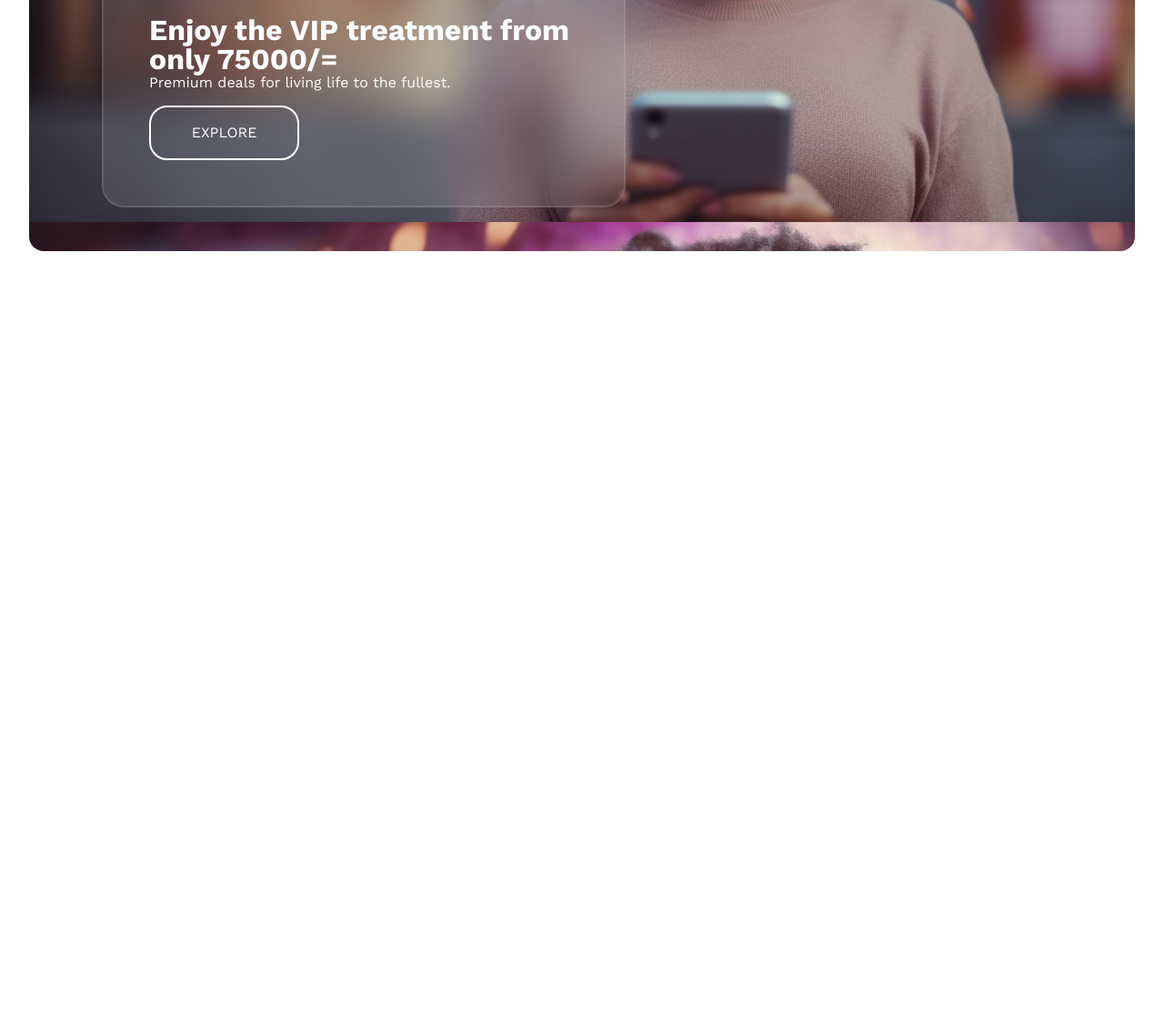
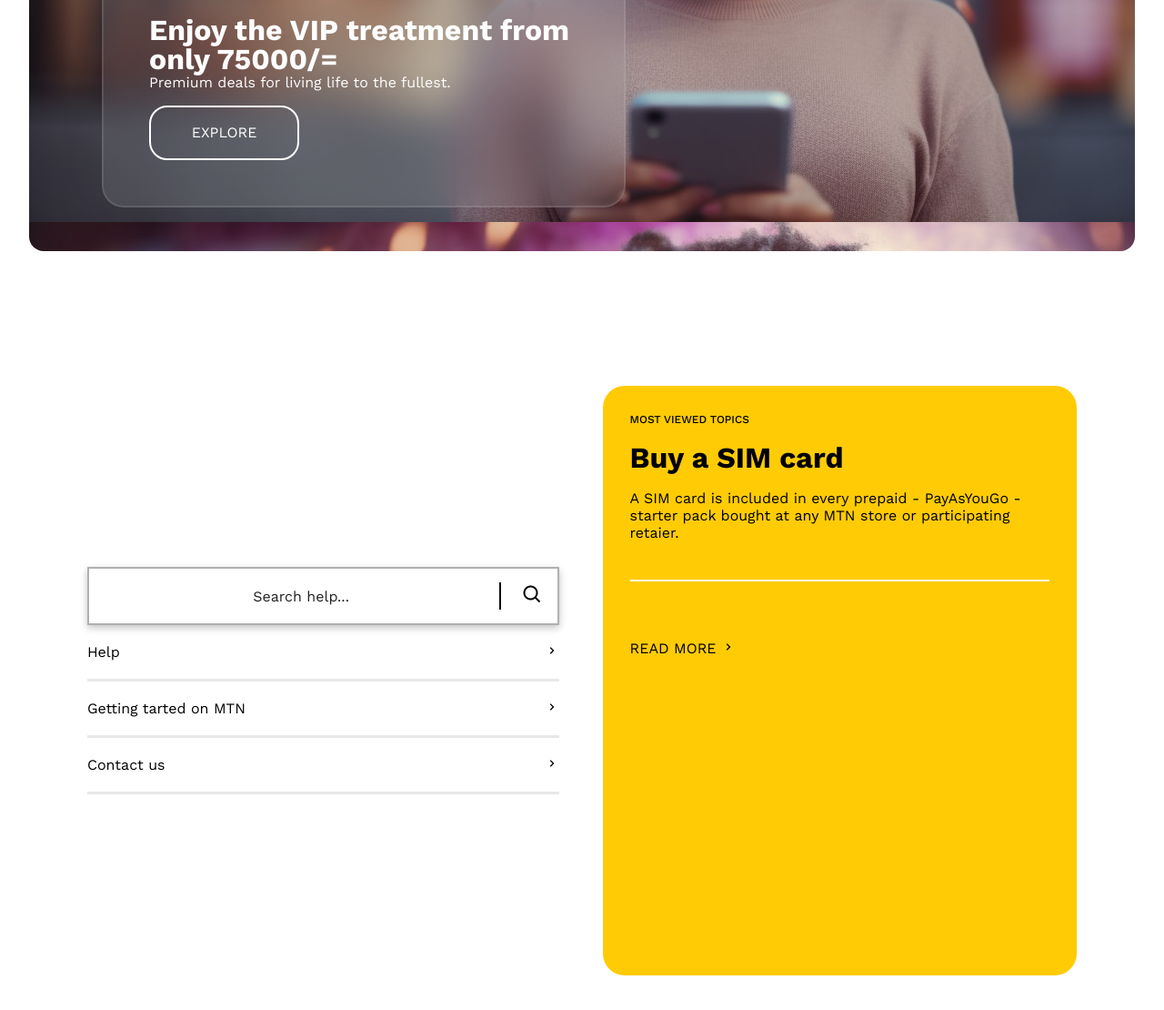
Before and after one commit to ramseySsekandi/MTN-Uganda-HomePage, a plain HTML site: page index.html in a window 1280 px wide. Shown: the part 3330-4440 px from the top of the page at 91% size. Before the commit the page ends 3606 px from the top, so only its background shows below. Drawn offline with nearby package versions, Linux system fonts and the light colour scheme.

Commit message:
section-five

```diff
--- a/index.html
+++ b/index.html
@@ -5,6 +5,7 @@
     <meta name="viewport" content="width=device-width, initial-scale=1.0">
     <title>MTN HomePage</title>
     <link rel="stylesheet" href="style.css">
+    <link href='https://unpkg.com/boxicons@2.1.4/css/boxicons.min.css' rel='stylesheet'>
     <link href='https://unpkg.com/boxicons@2.1.4/css/boxicons.min.css' rel='stylesheet'>
 </head>
 <body>
@@ -160,6 +161,35 @@
                 </div>
             </div>
         </div>
+        <div class="section-five">
+            <div class="left">
+                <div class="left-input">
+                    <div class="input-area">
+                        <div class="search-area"><p class="search-help">Search help...</p></div>
+                        <div class="icons-area">
+                            <div class="breaker"></div>
+                            <div class="search-icon"><i class='bx bx-search'></i></div>
+                        </div>
+                    </div>
+                </div>
+                <div class="left-content">
+                  <a href="#"><div class="help"><p>Help</p><i class='bx bx-chevron-right'></i></div></a>
+                  <a href="#"><div class="help"><p>Getting tarted on MTN</p><i class='bx bx-chevron-right'></i></div></a>
+                  <a href="#"><div class="help"><p>Contact us</p><i class='bx bx-chevron-right'></i></div></a>
+              </div>
+            </div>
+
+            <div class="right">
+                <div class="right-upper">
+                    <p class="upper-one">MOST VIEWED TOPICS</p>
+                    <p class="upper-two">Buy a SIM card</p>
+                    <p class="upper-three">A SIM card is included in every prepaid - PayAsYouGo - starter pack bought at any MTN store or participating retaier.</p>
+                </div>
+                <div class="right-lower">
+                    <p class="read-more">READ MORE</p>
+                    <span class="read-more-chevron"><i class='bx bx-chevron-right'></i></span>
+                </div>
+            </div>
     </div>
 </body>
 </html>
--- a/style.css
+++ b/style.css
@@ -369,3 +369,93 @@ hr {
     line-height: 24px;
     border: 2.5px solid white;
 }
+.section-five {
+    display: flex;
+    align-items: center;
+    justify-content: center;
+    height: 90vh;
+    width: 100%;
+    gap: 3rem;
+    padding: 0 6rem;
+    margin: 7rem 0;
+
+}
+
+.left {
+    display: flex;
+    flex-direction: column;
+    width: 50%;
+}
+
+.input-area {
+    border: 2px solid rgb(176,176,176);
+    box-shadow: rgba(0, 0, 0, 0.24) 0px 3px 8px;
+    display: flex;
+    width: 100%;
+    padding: 15px;
+}
+
+.search-area {
+    color: rgb(32,32,32);
+    width: 90%;
+    display: flex;
+    justify-content: center;
+    align-items: center;
+}
+.icons-area {
+    display: flex;
+    align-items: center;
+    justify-content: space-between;
+    width: 10%;
+}
+.breaker {
+    width: 2px;
+    border-left: 2px solid black;
+    height: 30px;
+}
+
+.help {
+    display: flex;
+    justify-content: space-between;
+    border-bottom: 3px solid rgb(232,232,232);
+    padding:20px 0;
+}
+
+.left-content a{
+    color: black;
+    text-decoration: none;
+}
+
+.right {
+    background-color: rgb(255,203,5);
+    width: 50%;
+    padding: 30px;
+    border-radius: 24px;
+    height: 90%;
+}
+
+.upper-two {
+    font-size: 32px;
+    line-height: 38.4px;
+    font-weight: 700;
+}
+
+.upper-one {
+    font-size: 12px;
+    font-weight:500;
+}
+
+.right-upper {
+    border-bottom: 2px solid white;
+    display: flex;
+    flex-direction: column;
+    gap: 1rem;
+    padding-bottom: 42px;
+}
+
+.right-lower {
+    display: flex;
+    gap: 5px;
+    margin: 4rem 0;
+    align-items: center;
+}
```
